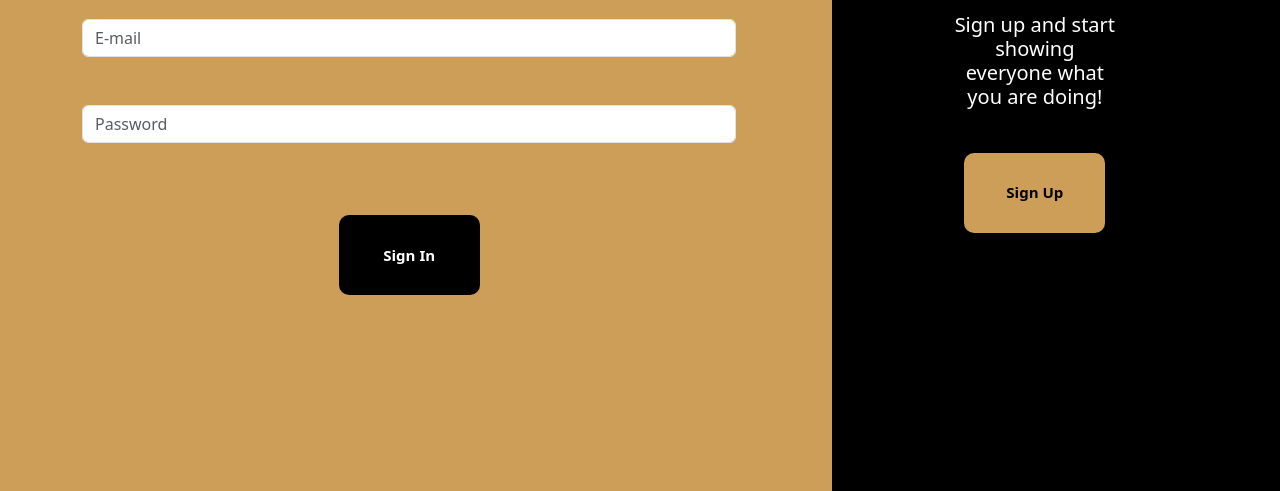
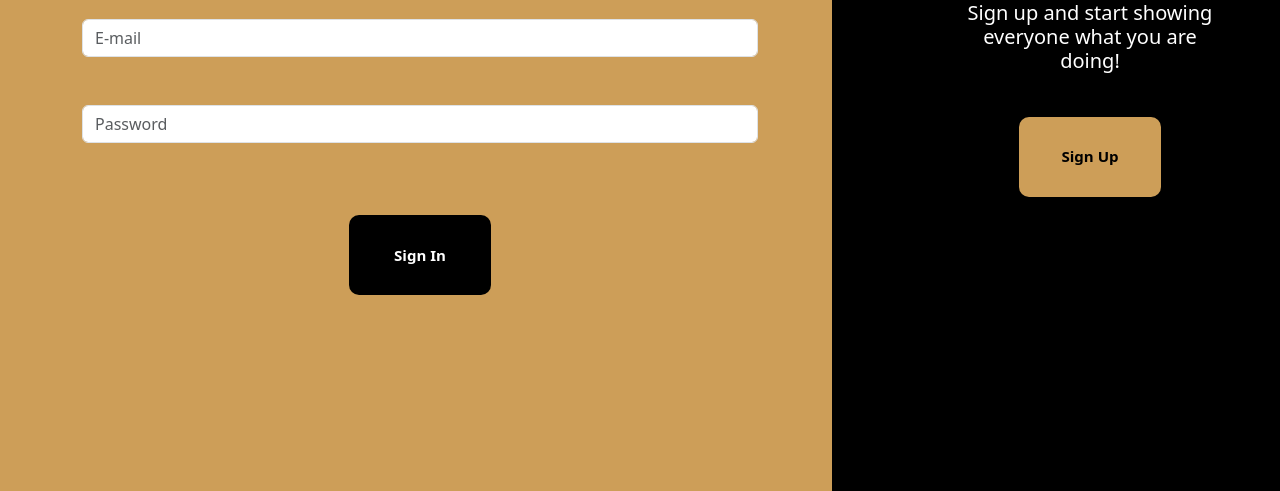
Before and after one commit to duduMiyake/Quatti, a plain HTML site: page signIn_screen/signIn_screen.html in a window 1280 px wide. Shown: the part 309-800 px from the top of the page. Drawn offline with nearby package versions, Linux system fonts and the light colour scheme.

Commit message:
Add files via upload

```diff
--- a/signIn_screen/signIn_screen.css
+++ b/signIn_screen/signIn_screen.css
@@ -24,7 +24,7 @@ body {
 }
 
 .row {
-    width: 1200px;
+    width: 1170px;
 }
 
 form {
@@ -69,12 +69,11 @@ form {
 }
 
 #left-side {
-    width: 53vw;
-    margin-right: 190px;
+    width: 700px;
 }
 
 #right-side {
-    width: 15.074vw;
+    width: 300px;
     margin-top: 60px;
     color: white;
 }
--- a/signIn_screen/signIn_screen.html
+++ b/signIn_screen/signIn_screen.html
@@ -13,7 +13,7 @@
 
 <body>
     <div id="box" class="container text-center">
-        <div class="row">
+        <div class="row justify-content-between">
             <div class="col-8" id="left-side">
                 <img src="../Imagens/icone-logo-quatti.png" alt="logo" id="logo-icon">
                 <br>
@@ -49,9 +49,11 @@
         </div>
 
     </div>
+    <script src="signIn_screen.js"></script>
     <script src="https://cdn.jsdelivr.net/npm/bootstrap@5.3.0-alpha2/dist/js/bootstrap.bundle.min.js"
         integrity="sha384-qKXV1j0HvMUeCBQ+QVp7JcfGl760yU08IQ+GpUo5hlbpg51QRiuqHAJz8+BrxE/N"
         crossorigin="anonymous"></script>
+
 </body>
 
 </html>
--- a/signIn_screen/signIn_screen.js
+++ b/signIn_screen/signIn_screen.js
@@ -7,7 +7,7 @@ btnAcesso.addEventListener('click', () => {
     let emailInput = document.getElementById('InputEmail').value
     let senhaInput = document.getElementById('InputPassword').value
 
-    if(emailInput==usuario.value && senhaInput==senha.value) {
+    if(emailInput=="teste@email.com" && senhaInput==123456) {
         window.location.href = "https://www.twitch.tv/baiano"
     } else {
         erroMessage.style.visibility = 'visible'
```
